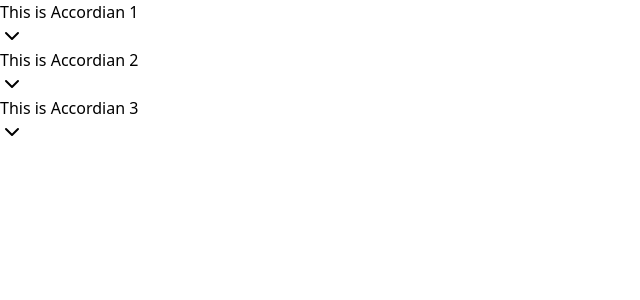
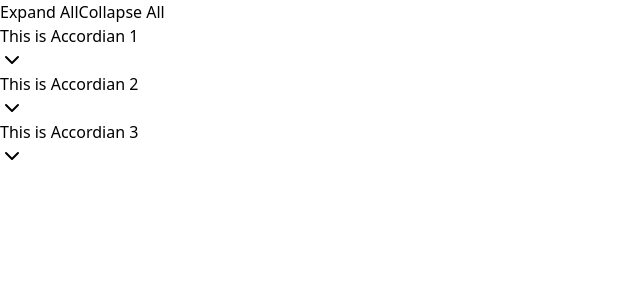
Before and after one commit to Ashish-kumar2020/Machine-Coding-Questions, a React (Vite) app in the folder accordian/: page / in a window 1280 px wide. Shown: the top 300 px of the page, without its empty margins (0-640 px from the left). Built offline with nearby package versions, Linux system fonts and the light colour scheme.

Commit message:
implemented exapnd all and collapseall

```diff
--- a/accordian/src/App.jsx
+++ b/accordian/src/App.jsx
@@ -4,22 +4,32 @@ import { AccordianData } from "../data";
 import { useState } from "react";
 
 function App() {
-
-  const [openAccordions,setOpenAccordions] = useState([]);
-
+  const [openAccordions, setOpenAccordions] = useState([]);
 
   const toggleAccordion = (id) => {
-    setOpenAccordions((prev) => prev.includes(id) ? prev.filter((val) => val !== id) : [...prev,id]);
+    setOpenAccordions((prev) =>
+      prev.includes(id) ? prev.filter((val) => val !== id) : [...prev, id],
+    );
   };
+
+  const expandAll = () => {
+    setOpenAccordions(AccordianData.map((val) => val.id))
+  }
+
+  const collapseAll = () => {
+    setOpenAccordions([])
+  }
   return (
     <>
+      <button className="border border-black p-2 m-2" onClick={expandAll}>Expand All</button>
+      <button className="border border-black p-2 m-2" onClick={collapseAll}>Collapse All</button>
       {AccordianData.map((item) => (
         <Accordion
           title={item.title}
           description={item.description}
           key={item.id}
           onToggle={() => toggleAccordion(item.id)}
-          isOpen={openAccordions.includes(item.id) }
+          isOpen={openAccordions.includes(item.id)}
         />
       ))}
     </>
@@ -27,7 +37,6 @@ function App() {
 }
 
 export default App;
-
 
 /*
 
```
